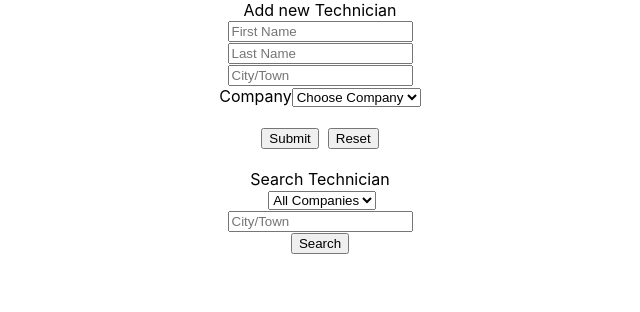
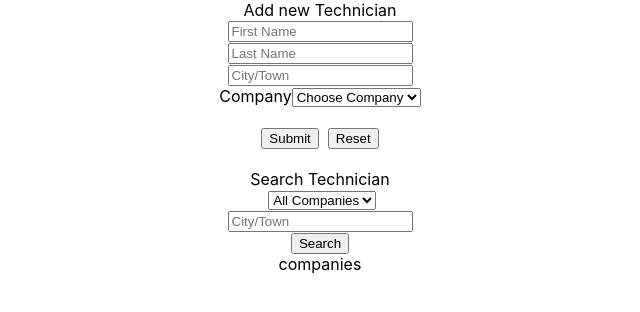
Before and after one commit to yulia-2008/nycable_frontend, a React (Create React App) app: page / in a window 1280 px wide. Shown: the top 312 px of the page, without its empty margins (320-960 px from the left). Built offline with nearby package versions, Linux system fonts and the light colour scheme; no server answers.

Commit message:
creating CompaniesContainer

```diff
--- a/src/App.js
+++ b/src/App.js
@@ -1,8 +1,8 @@
 import React from 'react';
 import logo from './logo.svg';
 import './App.css';
-import TechnicianContainer from './Containers/TechnicianContainer';
-
+import TechniciansContainer from './Containers/TechniciansContainer';
+import CompaniesContainer from './Containers/CompaniesContainer';
 
 class App extends React.Component {
   render(){
@@ -12,7 +12,8 @@ class App extends React.Component {
       <header >
 
       </header>
-      <TechnicianContainer/>
+      <TechniciansContainer/>
+      <CompaniesContainer/>
     </div>
   );
  }
--- /dev/null
+++ b/src/Containers/CompaniesContainer.js
@@ -0,0 +1,13 @@
+import React, { Component } from 'react';
+
+class CompaniesContainer extends Component {
+    render() {
+        return (
+            <div>
+                companies
+            </div>
+        );
+    }
+}
+
+export default CompaniesContainer;
--- a/src/Containers/TechnicianContainer.js
+++ b/src/Containers/TechniciansContainer.js
@@ -2,7 +2,7 @@ import React, { Component } from 'react';
 import Technician from '../Components/Technician';
 import TechnicianForm from '../Components/TechnicianForm';
 
-class TechnicianContainer extends Component {
+class TechniciansContainer extends Component {
 
     state={
         technicians: [],
@@ -105,4 +105,4 @@ class TechnicianContainer extends Component {
     }
 }
 
-export default TechnicianContainer;
+export default TechniciansContainer;
```
